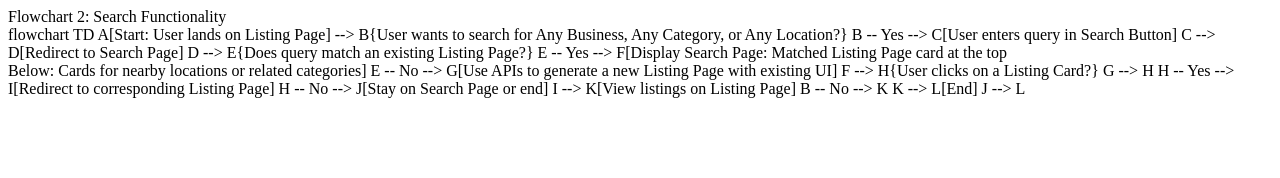
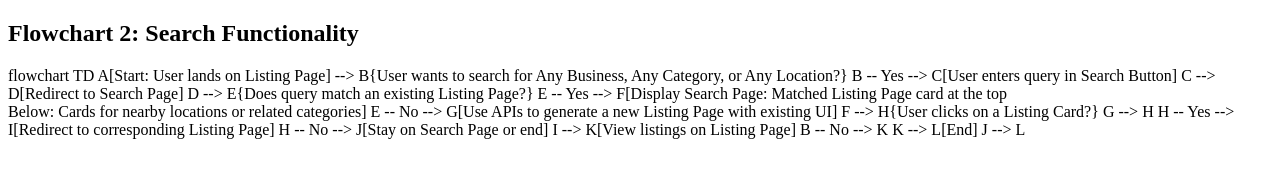
Before and after one commit to Mximum-creator/flow-chart, a plain HTML site: page index.html in a window 1280 px wide. Drawn offline with Linux system fonts and the light colour scheme; a script that the page names is missing.

Commit message:
Update index.html

```diff
--- a/index.html
+++ b/index.html
@@ -11,7 +11,7 @@
 </head>
 
 <body>
-Flowchart 2: Search Functionality
+<h2>Flowchart 2: Search Functionality</h2>
 
     <div class="mermaid">
         flowchart TD
```
